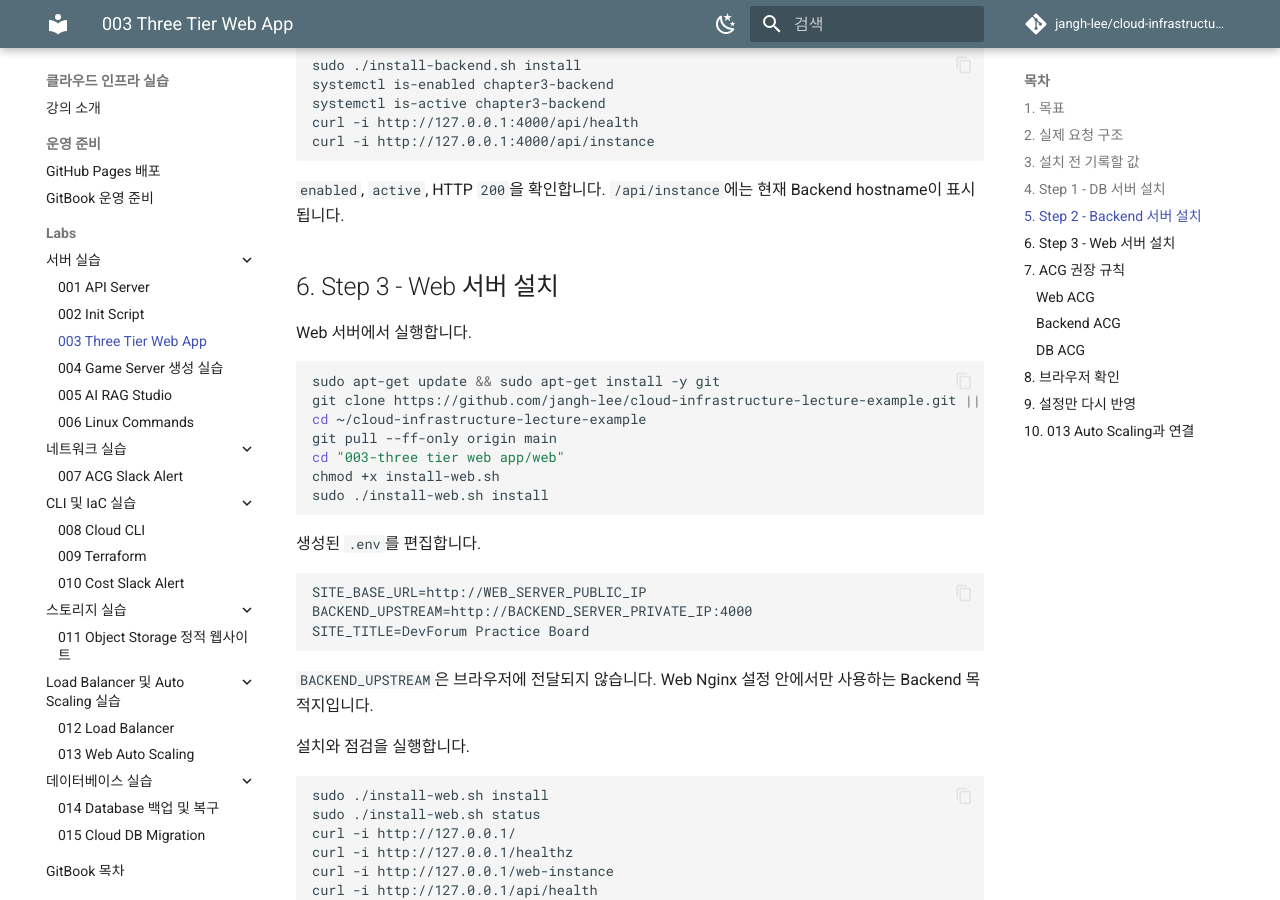
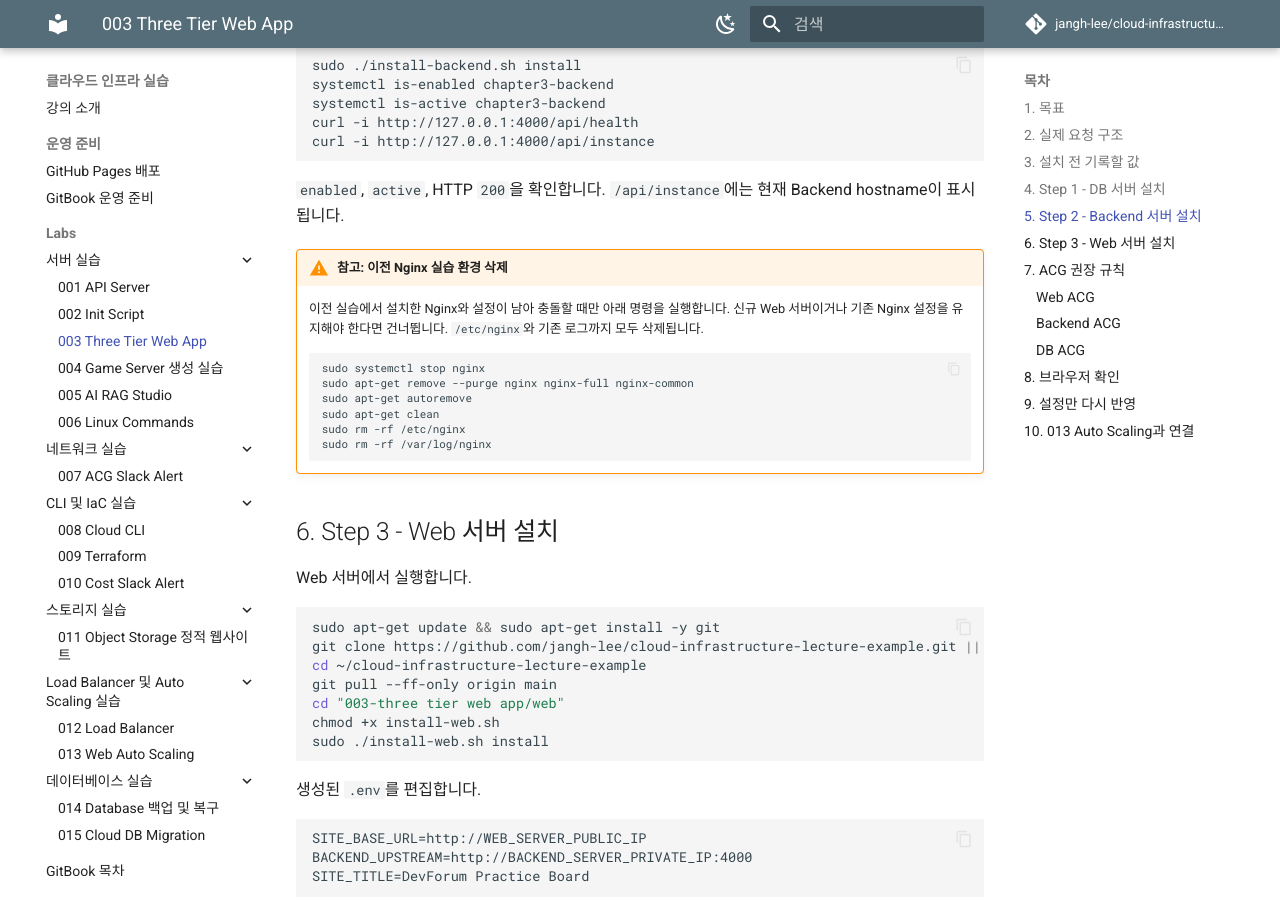
Before and after one commit to jangh-lee/cloud-infrastructure-lecture-example, an MkDocs documentation site: the page built from gitbook/labs/003-three-tier-web-app.md, in a window 1280 px wide and 900 px high, scrolled down 2883 px. Built offline with MkDocs 1.6.1 and Material for MkDocs 9.7.7, drawn with Linux system fonts in a browser that asks for light colours; comment, search, counter and statistics services are not loaded.

Commit message:
Document optional nginx cleanup

````diff
--- a/gitbook/labs/003-three-tier-web-app.md
+++ b/gitbook/labs/003-three-tier-web-app.md
@@ -130,6 +130,18 @@ curl -i http://127.0.0.1:4000/api/instance
 
 `enabled`, `active`, HTTP `200`을 확인합니다. `/api/instance`에는 현재 Backend hostname이 표시됩니다.
 
+!!! warning "참고: 이전 Nginx 실습 환경 삭제"
+    이전 실습에서 설치한 Nginx와 설정이 남아 충돌할 때만 아래 명령을 실행합니다. 신규 Web 서버이거나 기존 Nginx 설정을 유지해야 한다면 건너뜁니다. `/etc/nginx`와 기존 로그까지 모두 삭제됩니다.
+
+    ```bash
+    sudo systemctl stop nginx
+    sudo apt-get remove --purge nginx nginx-full nginx-common
+    sudo apt-get autoremove
+    sudo apt-get clean
+    sudo rm -rf /etc/nginx
+    sudo rm -rf /var/log/nginx
+    ```
+
 ## 6. Step 3 - Web 서버 설치
 
 Web 서버에서 실행합니다.
````
Also changed, not shown: 003-three tier web app/README.md (+13 -0 lines).
